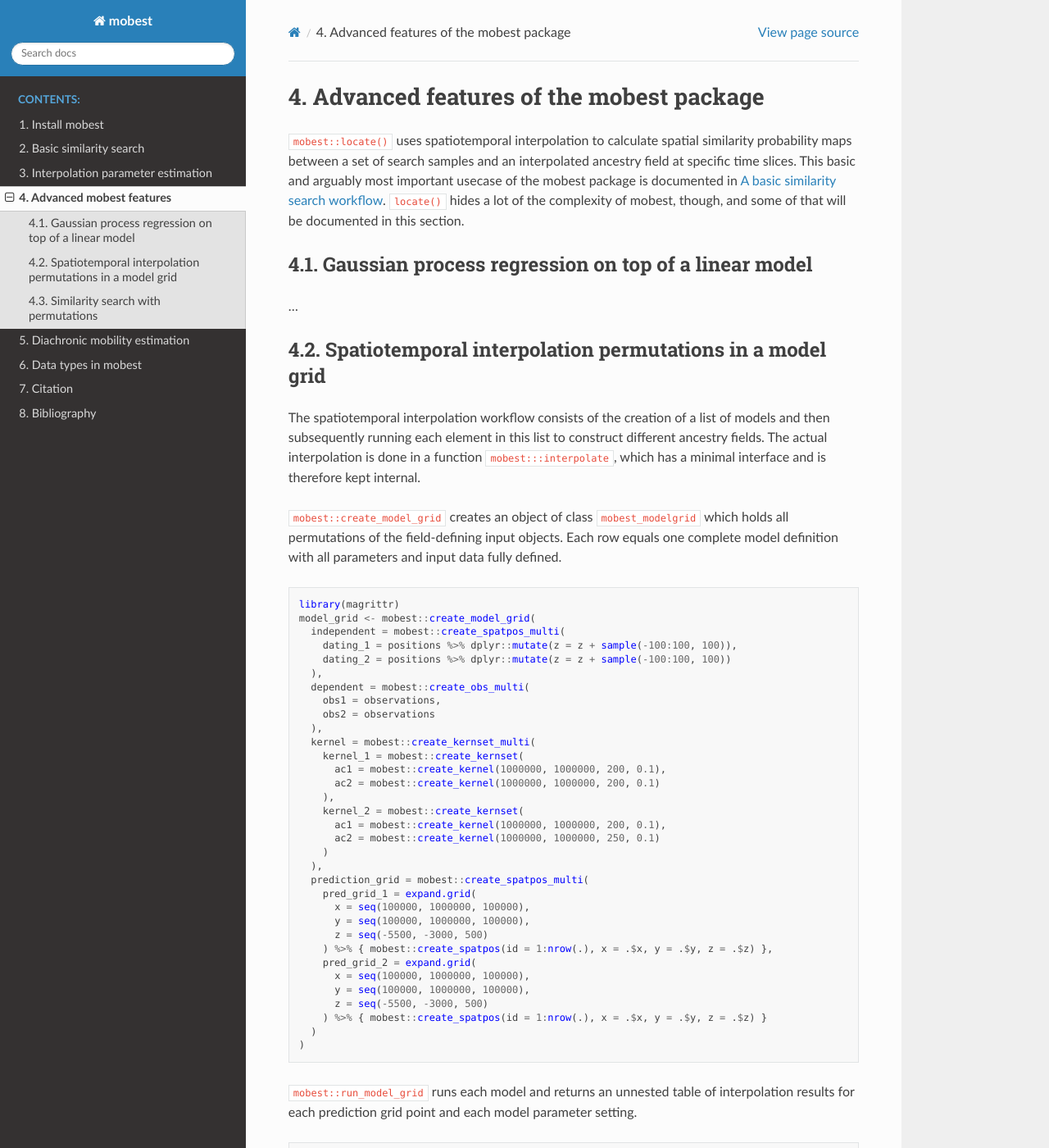
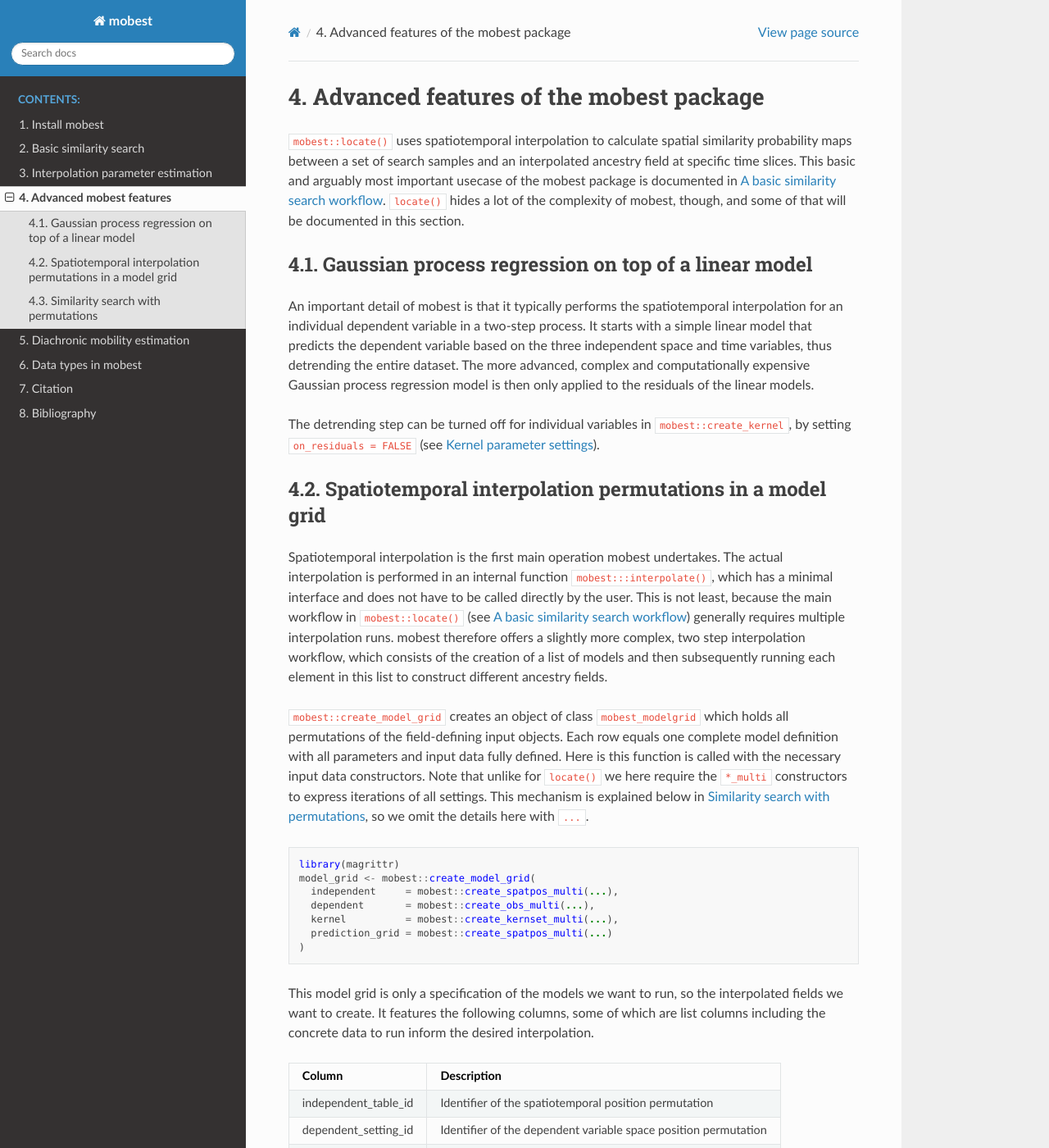
Before and after one commit to nevrome/mobest, a Sphinx documentation site: the page built from docs/advanced.md, in a window 1280 px wide and 1400 px high. Shown: the whole window at 82% size. Built offline with Sphinx 7.4.7 and the Read the Docs theme 2.0.0, drawn with Linux system fonts in a browser that asks for light colours; some of the changed text lies outside the part shown.

Commit message:
some more documenation of advanced details

````diff
--- a/docs/advanced.md
+++ b/docs/advanced.md
@@ -4,55 +4,48 @@
 
 ## Gaussian process regression on top of a linear model
 
-...
+An important detail of mobest is that it typically performs the spatiotemporal interpolation for an individual dependent variable in a two-step process. It starts with a simple linear model that predicts the dependent variable based on the three independent space and time variables, thus detrending the entire dataset. The more advanced, complex and computationally expensive Gaussian process regression model is then only applied to the residuals of the linear models.
+
+The detrending step can be turned off for individual variables in `mobest::create_kernel`, by setting `on_residuals = FALSE` (see {ref}`Kernel parameter settings <types:kernel parameter settings>`).
 
 ## Spatiotemporal interpolation permutations in a model grid
 
-The spatiotemporal interpolation workflow consists of the creation of a list of models and then subsequently running each element in this list to construct different ancestry fields. The actual interpolation is done in a function `mobest:::interpolate`, which has a minimal interface and is therefore kept internal.
+Spatiotemporal interpolation is the first main operation mobest undertakes. The actual interpolation is performed in an internal function `mobest:::interpolate()`, which has a minimal interface and does not have to be called directly by the user. This is not least, because the main workflow in `mobest::locate()` (see {doc}`A basic similarity search workflow <basic>`) generally requires multiple interpolation runs. mobest therefore offers a slightly more complex, two step interpolation workflow, which consists of the creation of a list of models and then subsequently running each element in this list to construct different ancestry fields.
 
-`mobest::create_model_grid` creates an object of class `mobest_modelgrid` which holds all permutations of the field-defining input objects. Each row equals one complete model definition with all parameters and input data fully defined.
+`mobest::create_model_grid` creates an object of class `mobest_modelgrid` which holds all permutations of the field-defining input objects. Each row equals one complete model definition with all parameters and input data fully defined. Here is this function is called with the necessary input data constructors. Note that unlike for `locate()` we here require the `*_multi` constructors to express iterations of all settings. This mechanism is explained below in {ref}`Similarity search with permutations <advanced:similarity search with permutations>`, so we omit the details here with `...`.
 
 ```r
 library(magrittr)
 model_grid <- mobest::create_model_grid(
-  independent = mobest::create_spatpos_multi(
-    dating_1 = positions %>% dplyr::mutate(z = z + sample(-100:100, 100)),
-    dating_2 = positions %>% dplyr::mutate(z = z + sample(-100:100, 100))
-  ),
-  dependent = mobest::create_obs_multi(
-    obs1 = observations,
-    obs2 = observations
-  ),
-  kernel = mobest::create_kernset_multi(
-    kernel_1 = mobest::create_kernset(
-      ac1 = mobest::create_kernel(1000000, 1000000, 200, 0.1),
-      ac2 = mobest::create_kernel(1000000, 1000000, 200, 0.1)
-    ),
-    kernel_2 = mobest::create_kernset(
-      ac1 = mobest::create_kernel(1000000, 1000000, 200, 0.1),
-      ac2 = mobest::create_kernel(1000000, 1000000, 250, 0.1)
-    )
-  ),
-  prediction_grid = mobest::create_spatpos_multi(
-    pred_grid_1 = expand.grid(
-      x = seq(100000, 1000000, 100000),
-      y = seq(100000, 1000000, 100000),
-      z = seq(-5500, -3000, 500)
-    ) %>% { mobest::create_spatpos(id = 1:nrow(.), x = .$x, y = .$y, z = .$z) },
-    pred_grid_2 = expand.grid(
-      x = seq(100000, 1000000, 100000),
-      y = seq(100000, 1000000, 100000),
-      z = seq(-5500, -3000, 500)
-    ) %>% { mobest::create_spatpos(id = 1:nrow(.), x = .$x, y = .$y, z = .$z) }
-  )
+  independent     = mobest::create_spatpos_multi(...),
+  dependent       = mobest::create_obs_multi(...),
+  kernel          = mobest::create_kernset_multi(...),
+  prediction_grid = mobest::create_spatpos_multi(...)
 )
 ```
 
-`mobest::run_model_grid` runs each model and returns an unnested table of interpolation results for each prediction grid point and each model parameter setting.
+This model grid is only a specification of the models we want to run, so the interpolated fields we want to create. It features the following columns, some of which are list columns including the concrete data to run inform the desired interpolation.
+
+|Column               |Description |
+|:--------------------|:-----------|
+|independent_table_id |Identifier of the spatiotemporal position permutation|
+|dependent_setting_id |Identifier of the dependent variable space position permutation|
+|dependent_var_id     |Identifier of the dependent variable|
+|kernel_setting_id    |Identifier of the kernel setting permutation|
+|pred_grid_id         |Identifier of the spatiotemporal prediction grid|
+|independent_table    |List column: tibble with spatiotemporal positions<br>(`mobest_spatiotemporalpositions`)|
+|dependent_var        |List column: numerical vector with dependent variable values|
+|kernel_setting       |List column: list with kernel parameters (`mobest_kernel`)|
+|pred_grid            |List column: tibble with spatiotemporal positions<br>(`mobest_spatiotemporalpositions`)|
+
+
+Another function, `mobest::run_model_grid`, then takes this `model_grid` object and runs each interpolation.
 
 ```r
 interpol_grid <- mobest::run_model_grid(model_grid, quiet = T)
 ```
+
+It returns an unnested table of type `mobest_interpolgrid`, where each row documents the result of the interpolation for one prediction grid point and each parameter setting. It includes the following columns/variables: `independent_table_id`, `dependent_setting_id`, `dependent_var_id`, `kernel_setting_id`, `pred_grid_id`, `dsx`, `dsy`, `dt`, `g`, `id`, `x`, `y`, `z`, `mean`, `sd`. These are identical to what we already know from the output of `mobest::locate()` (see {ref}`The mobest_locateoverview table <basic:the mobest_locateoverview table>`) or `mobest::crossvalidate()` (see {ref}`A basic crossvalidation setup <estimation:a basic crossvalidation setup>`). This is simply, because these functions call `create_model_grid()` and `run_model_grid()` and build their output on top of the `mobest_interpolgrid` structure.
 
 ## Similarity search with permutations
 
````
